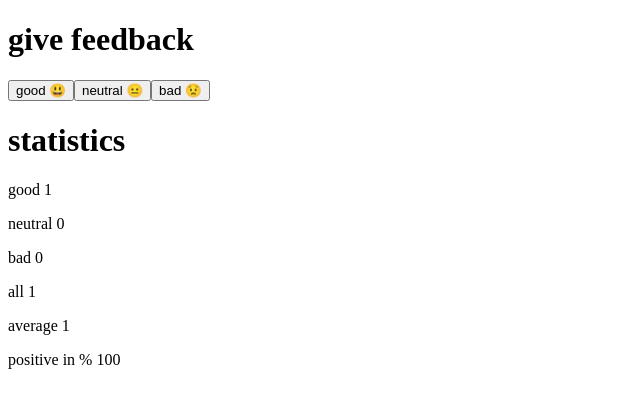
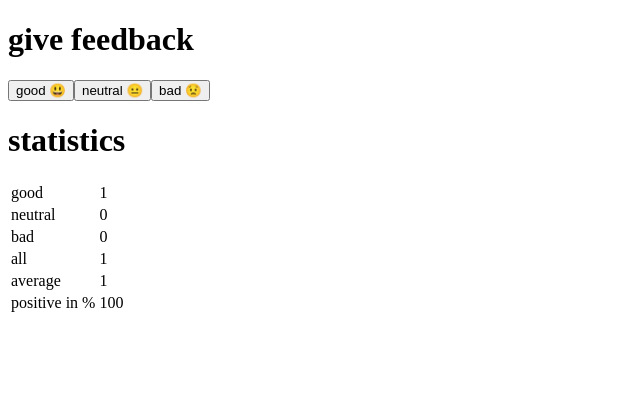
Before and after one commit to cherylfong/netscapia, a React (Create React App) app in the folder part1/unicafe/: page / in a window 1280 px wide. Both pictures are taken after a click on the button "good 😃". Shown: the top 408 px of the page, without its empty margins (0-640 px from the left). Built offline with nearby package versions, Linux system fonts and the light colour scheme.

Commit message:
complete section 1.11

```diff
--- a/part1/unicafe/src/App.js
+++ b/part1/unicafe/src/App.js
@@ -8,6 +8,8 @@
  * 1.9 Display statistics only when feedback is given.
  *
  * 1.10 Create a component named "StatisticLine" to display a single paragraph of statistic information and another component for a custom button called "Button".
+ *
+ * 1.11 Refactor StatisticLine as a HTML table row
  */
 
 import { useState } from 'react'
@@ -68,7 +70,16 @@ const Button = ({ handle, text }) => <button onClick={handle}>{text}</button>
 /**
  * Display values
  */
-const StatisticLine = ({ text, value }) => <p>{text} {value}</p>
+const StatisticLine = ({ text, value }) => {
+  return(
+    <>
+      <tr>
+        <td>{text}</td>
+        <td>{value}</td>
+      </tr>
+    </>
+  )
+}
 
 /**
  * Statistics display
@@ -82,12 +93,14 @@ const Statistics = (props) => {
   return (
     <>
       <h1>statistics</h1>
+        <table>
           <StatisticLine text={"good"} value={props.good} />
           <StatisticLine text={"neutral"} value={props.neutral} />
           <StatisticLine text={"bad"} value={props.bad} />
           <StatisticLine text={"all"} value={props.total} />
           <StatisticLine text={"average"} value={props.average} />
           <StatisticLine text={"positive in %"} value={props.percentage} />
+        </table>
     </>
   )
 }
```
Lines whose indentation alone changed are shown as unchanged.
